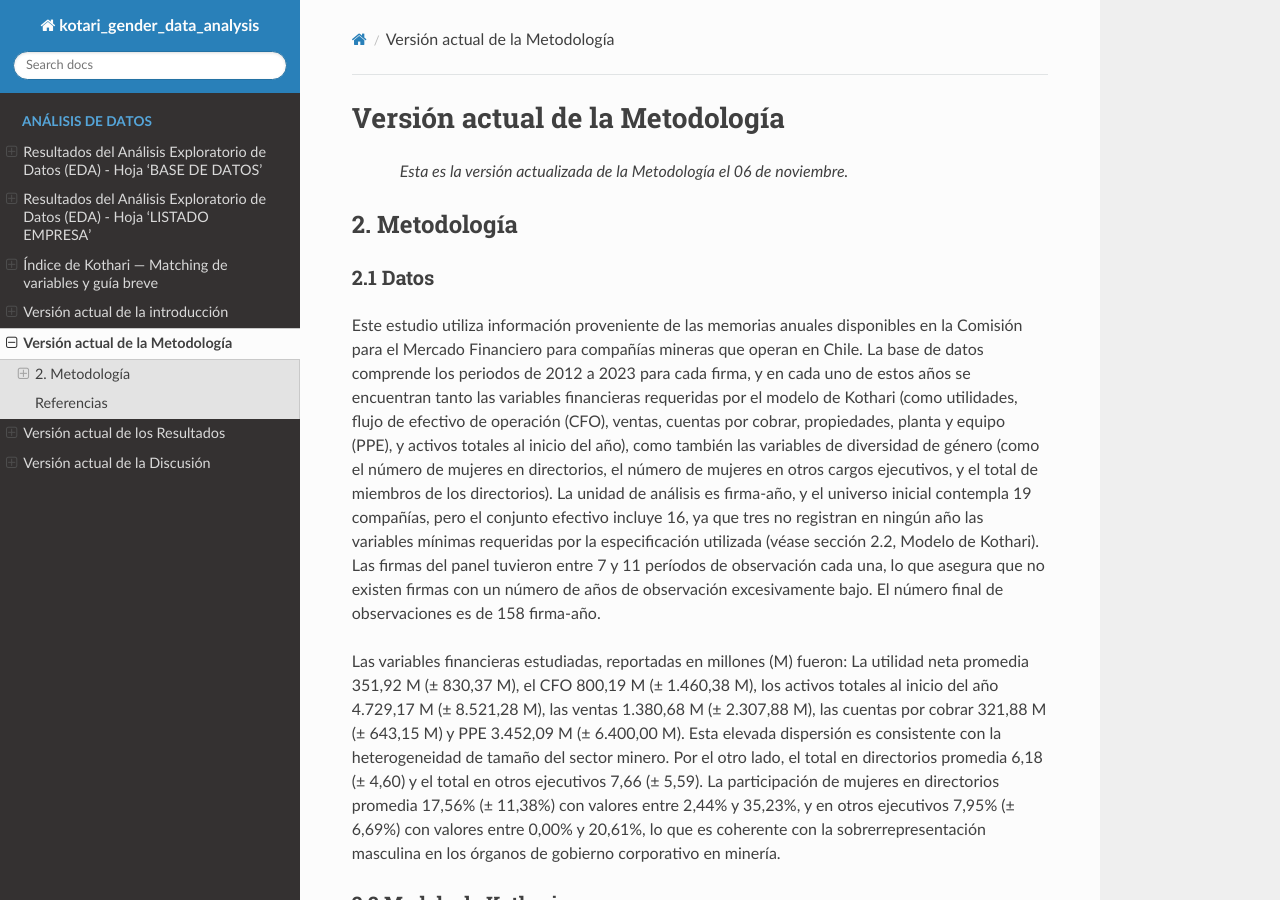
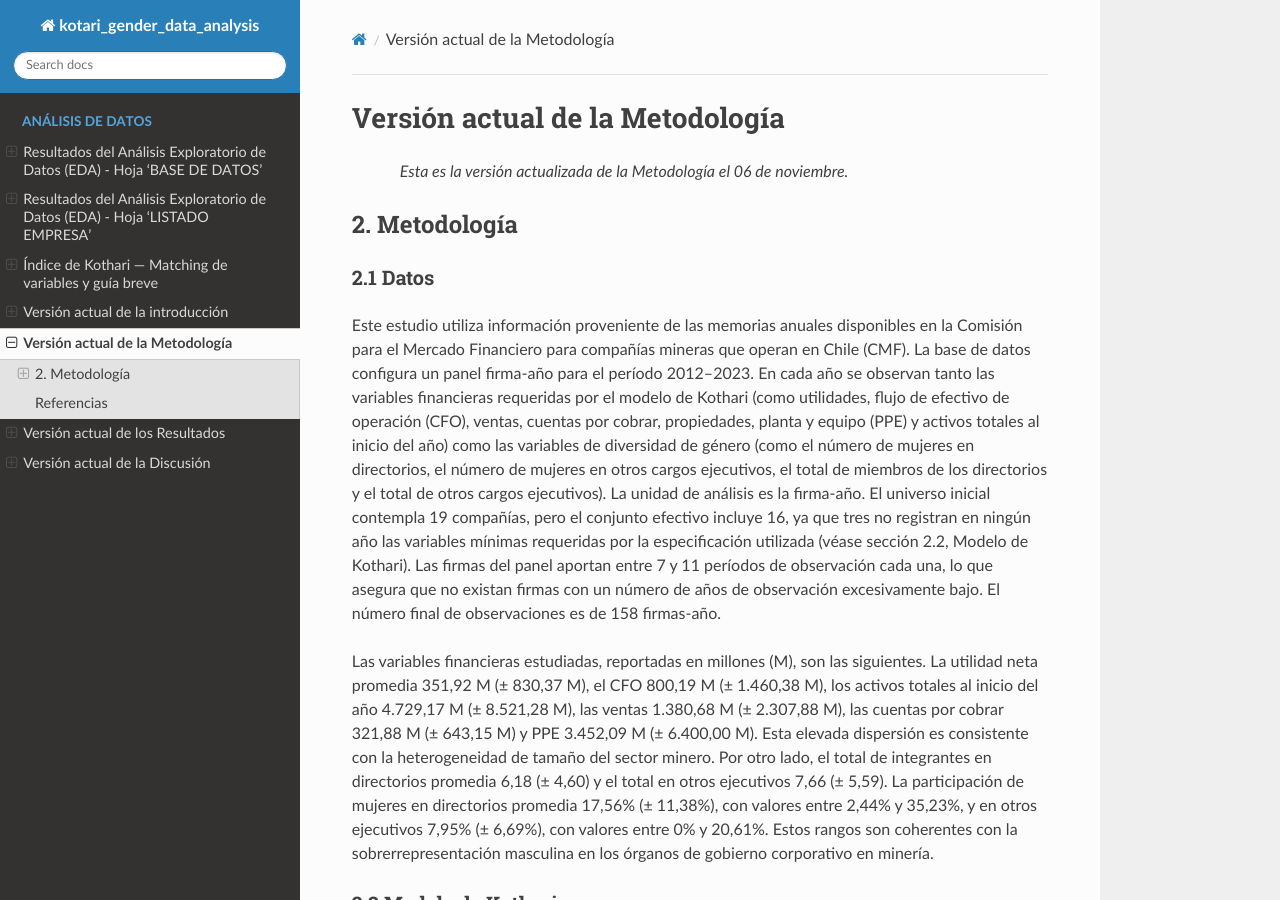
Before and after one commit to gabrielortegaproyectos/kotary_data_analysis, a Sphinx documentation site: the page built from docs/source/page_02_method.md, in a window 1280 px wide and 900 px high. Built offline with Sphinx 7.4.7 and the Read the Docs theme 3.1.0, drawn with Linux system fonts in a browser that asks for light colours.

Commit message:
Clarifies dataset description and improves readability
Refines the explanation of the dataset and its variables, improving
clarity and structure. Adds details about panel configuration and
updates the language for consistency. Adjusts formatting to enhance
readability and coherence, particularly in statistical summaries
and variable descriptions.

```diff
--- a/docs/source/page_02_method.md
+++ b/docs/source/page_02_method.md
@@ -6,9 +6,9 @@
 
 ### 2.1 Datos
 
-Este estudio utiliza información proveniente de las memorias anuales disponibles en la Comisión para el Mercado Financiero para compañías mineras que operan en Chile. La base de datos comprende los periodos de 2012 a 2023 para cada firma, y en cada uno de estos años se encuentran tanto las variables financieras requeridas por el modelo de Kothari (como utilidades, flujo de efectivo de operación (CFO), ventas, cuentas por cobrar, propiedades, planta y equipo (PPE), y activos totales al inicio del año), como también las variables de diversidad de género (como el número de mujeres en directorios, el número de mujeres en otros cargos ejecutivos, y el total de miembros de los directorios). La unidad de análisis es firma-año, y el universo inicial contempla 19 compañías, pero el conjunto efectivo incluye 16, ya que tres no registran en ningún año las variables mínimas requeridas por la especificación utilizada (véase sección 2.2, Modelo de Kothari). Las firmas del panel tuvieron entre 7 y 11 períodos de observación cada una, lo que asegura que no existen firmas con un número de años de observación excesivamente bajo. El número final de observaciones es de 158 firma-año.
+Este estudio utiliza información proveniente de las memorias anuales disponibles en la Comisión para el Mercado Financiero para compañías mineras que operan en Chile (CMF). La base de datos configura un panel firma-año para el período 2012–2023. En cada año se observan tanto las variables financieras requeridas por el modelo de Kothari (como utilidades, flujo de efectivo de operación (CFO), ventas, cuentas por cobrar, propiedades, planta y equipo (PPE) y activos totales al inicio del año) como las variables de diversidad de género (como el número de mujeres en directorios, el número de mujeres en otros cargos ejecutivos, el total de miembros de los directorios y el total de otros cargos ejecutivos). La unidad de análisis es la firma-año. El universo inicial contempla 19 compañías, pero el conjunto efectivo incluye 16, ya que tres no registran en ningún año las variables mínimas requeridas por la especificación utilizada (véase sección 2.2, Modelo de Kothari). Las firmas del panel aportan entre 7 y 11 períodos de observación cada una, lo que asegura que no existan firmas con un número de años de observación excesivamente bajo. El número final de observaciones es de 158 firmas-año.
 
-Las variables financieras estudiadas, reportadas en millones (M) fueron: La utilidad neta promedia 351,92 M (± 830,37 M), el CFO 800,19 M (± 1.460,38 M), los activos totales al inicio del año 4.729,17 M (± 8.521,28 M), las ventas 1.380,68 M (± 2.307,88 M), las cuentas por cobrar 321,88 M (± 643,15 M) y PPE 3.452,09 M (± 6.400,00 M). Esta elevada dispersión es consistente con la heterogeneidad de tamaño del sector minero. Por el otro lado, el total en directorios promedia 6,18 (± 4,60) y el total en otros ejecutivos 7,66 (± 5,59). La participación de mujeres en directorios promedia 17,56% (± 11,38%) con valores entre 2,44% y 35,23%, y en otros ejecutivos 7,95% (± 6,69%) con valores entre 0,00% y 20,61%, lo que es coherente con la sobrerrepresentación masculina en los órganos de gobierno corporativo en minería.
+Las variables financieras estudiadas, reportadas en millones (M), son las siguientes. La utilidad neta promedia 351,92 M (± 830,37 M), el CFO 800,19 M (± 1.460,38 M), los activos totales al inicio del año 4.729,17 M (± 8.521,28 M), las ventas 1.380,68 M (± 2.307,88 M), las cuentas por cobrar 321,88 M (± 643,15 M) y PPE 3.452,09 M (± 6.400,00 M). Esta elevada dispersión es consistente con la heterogeneidad de tamaño del sector minero. Por otro lado, el total de integrantes en directorios promedia 6,18 (± 4,60) y el total en otros ejecutivos 7,66 (± 5,59). La participación de mujeres en directorios promedia 17,56% (± 11,38%), con valores entre 2,44% y 35,23%, y en otros ejecutivos 7,95% (± 6,69%), con valores entre 0% y 20,61%. Estos rangos son coherentes con la sobrerrepresentación masculina en los órganos de gobierno corporativo en minería.
 
 ### 2.2 Modelo de Kothari
 
```
